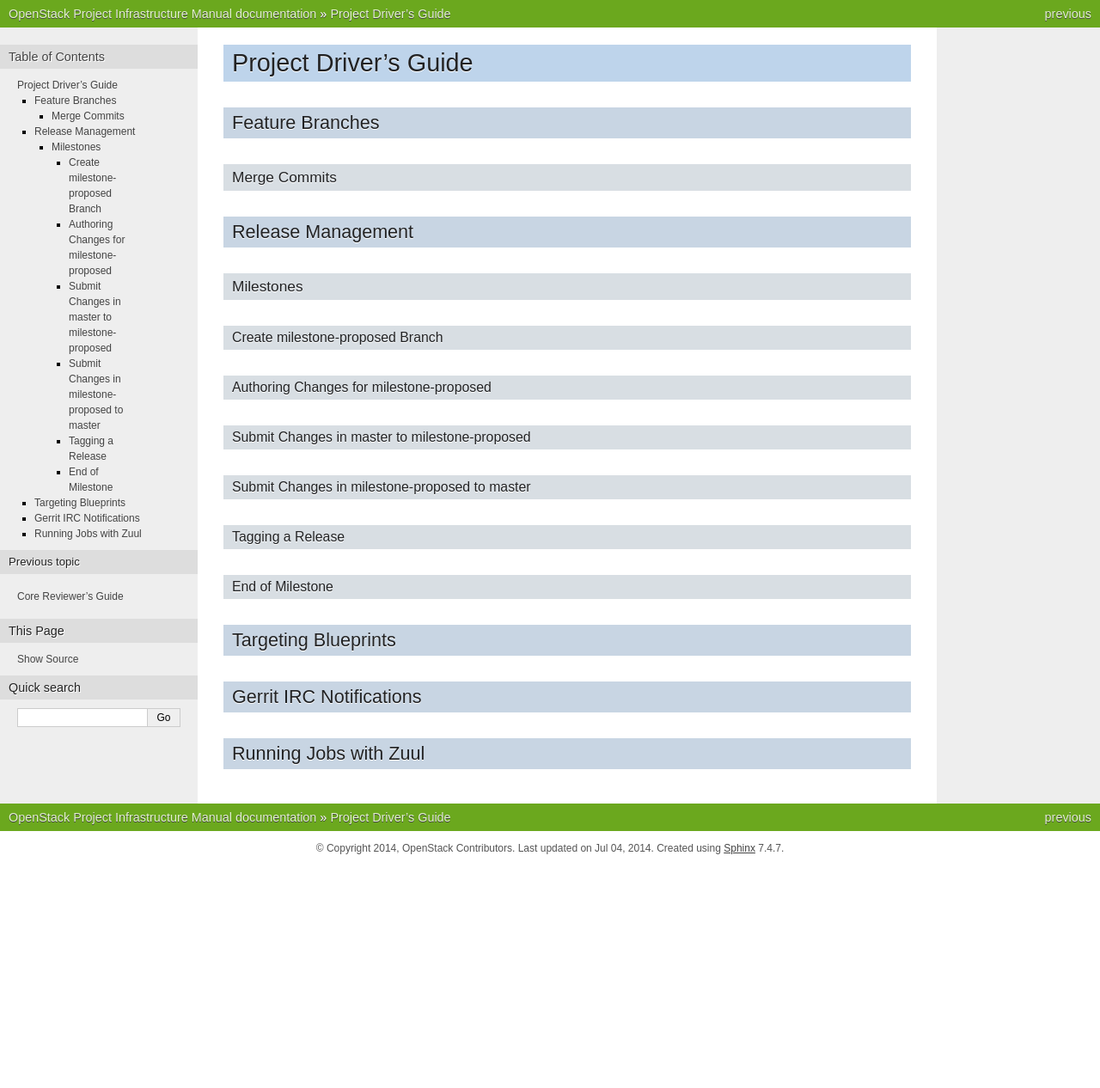
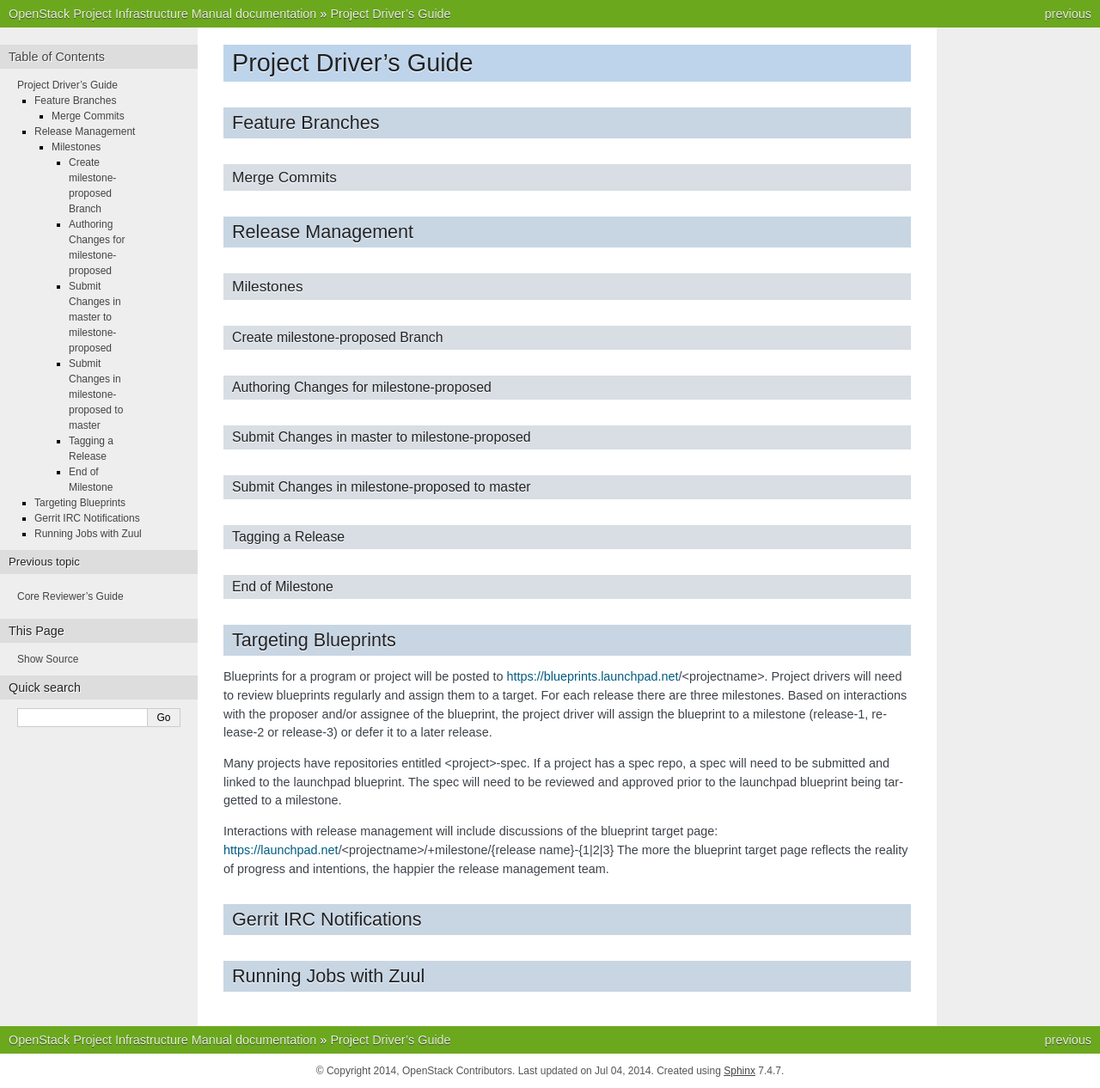
Before and after one commit to openstack-archive/infra-manual, a Sphinx documentation site: the page built from doc/source/drivers.rst, in a window 1280 px wide. Shown: the whole page at 86% size. Built offline with Sphinx 7.4.7, drawn with Linux system fonts in a browser that asks for light colours; before the commit the page ends 1007 px from its top, so only the background shows below that.

Commit message:
Adds some text to Targeting Blueprints
Currently there is no text under the heading Targetting
Blueprints. This patch adds some text.

Change-Id: I1a49f66b4a06e2010ac88b02efc2a80a736797a7

```diff
--- a/doc/source/drivers.rst
+++ b/doc/source/drivers.rst
@@ -38,6 +38,12 @@
 Targeting Blueprints
 ====================
 
+Blueprints for a program or project will be posted to https://blueprints.launchpad.net/<projectname>. Project drivers will need to review blueprints regularly and assign them to a target. For each release there are three milestones. Based on interactions with the proposer and/or assignee of the blueprint, the project driver will assign the blueprint to a milestone (release-1, release-2 or release-3) or defer it to a later release.
+
+Many projects have repositories entitled <project>-spec. If a project has a spec repo, a spec will need to be submitted and linked to the launchpad blueprint. The spec will need to be reviewed and approved prior to the launchpad blueprint being targetted to a milestone.
+
+Interactions with release management will include discussions of the blueprint target page: https://launchpad.net/<projectname>/+milestone/{release name}-{1|2|3} The more the blueprint target page reflects the reality of progress and intentions, the happier the release management team.
+
 Gerrit IRC Notifications
 ========================
 
```
